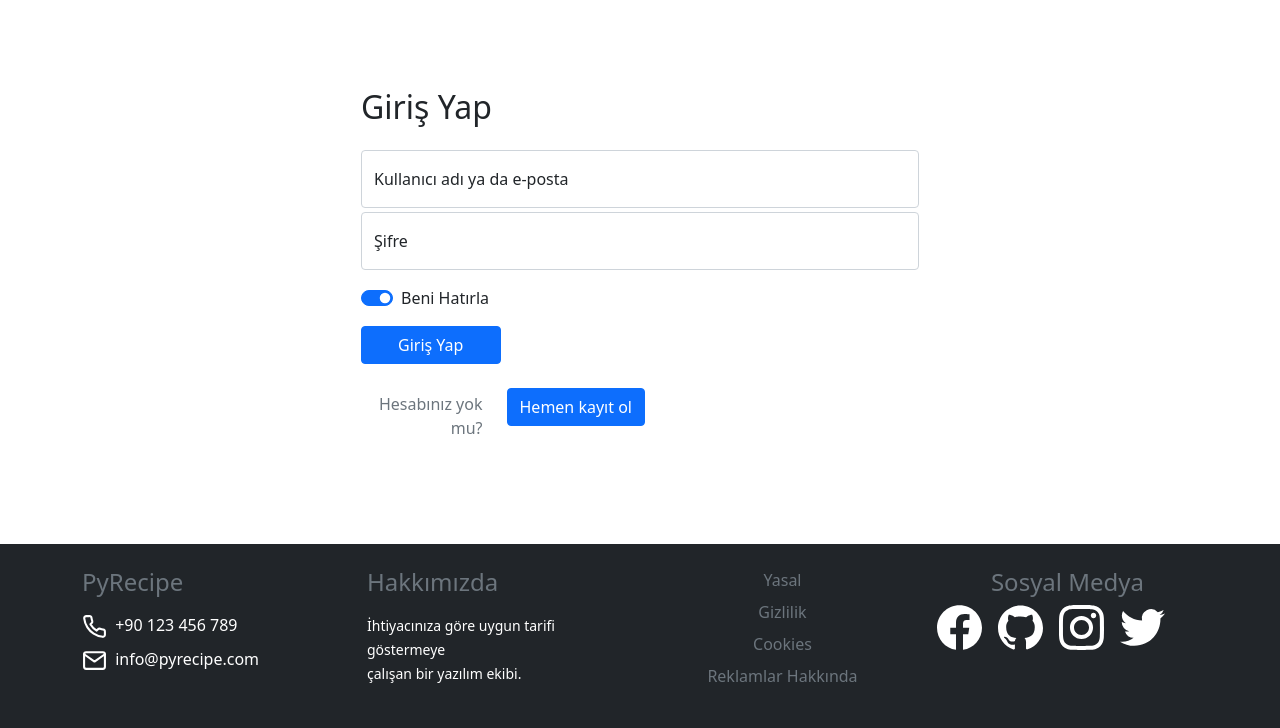
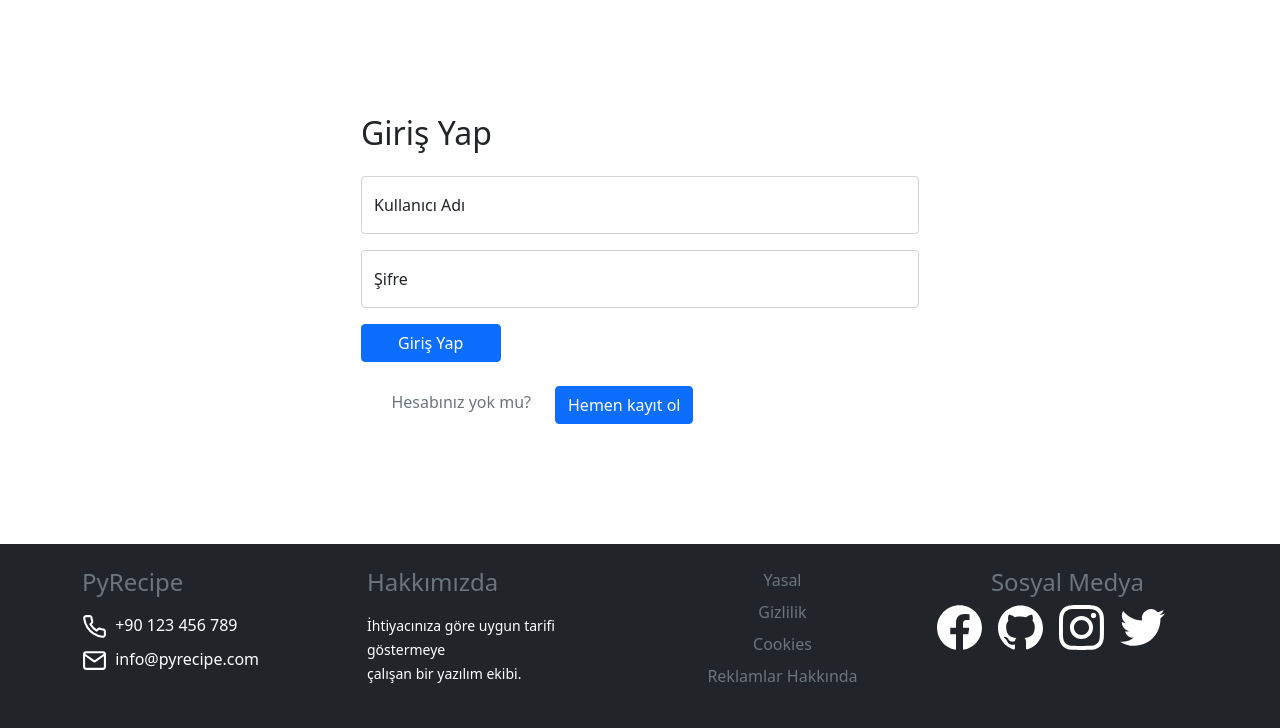
Before and after one commit to PyRecipe/PyRecipe, a Django app: page /giris in a window 1280 px wide. Shown: the part 104-832 px from the top of the page. Run offline with Django 3.2, Linux system fonts and the light colour scheme.

Commit message:
#55 (#87)
* #55

* Updated Test

* Login test fixed

Co-authored-by: Zekeriya AY <ay.zekeriya2000@gmail.com>

```diff
--- a/app/forms.py
+++ b/app/forms.py
@@ -8,6 +8,16 @@ class CreateUserForm(UserCreationForm):
         model = User
         fields = ['username','first_name','last_name','email','password1','password2']
 
+class LoginForm(forms.Form):
+  username = forms.CharField(widget=forms.TextInput(attrs={
+    'class': 'form-control',
+    'placeholder': 'Kullanıcı Adı'
+  }))
+  password = forms.CharField(widget=forms.PasswordInput(attrs={
+    'class': 'form-control',
+    'placeholder': 'Şifre'
+  }))
+
 class CommentForm(forms.Form):
   recipe_id = forms.CharField(max_length=100)
   comment = forms.CharField(widget=forms.Textarea)
--- a/app/urls.py
+++ b/app/urls.py
@@ -6,7 +6,7 @@ app_name = 'app'
 urlpatterns = [
     path('', views.index, name='index'),
     path('ayarlar', views.settings, name='settings'),
-    path('giris', views.login, name='login'),
+    path('giris', views.userLogin, name='login'),
     path('kayit', views.register, name='register'),
     path('ara', views.search, name='search'),
     path('arama-sonucu', views.searchList, name='search-list'),
--- a/app/views.py
+++ b/app/views.py
@@ -1,8 +1,10 @@
 from django.http import HttpResponseRedirect
 from django.shortcuts import render, redirect
 from django.views.generic import ListView
-from .forms import CommentForm, CreateUserForm, SearchForm
+from .forms import CommentForm, CreateUserForm, SearchForm, LoginForm
 from .models import Recipe, Comment
+from django.contrib.auth import authenticate, login
+from django.contrib import messages
 
 # homepage
 def index(request):
@@ -13,8 +15,26 @@ def settings(request):
     return render(request, 'settings.html', {'user': request.user})
 
 # login
-def login(request):
-    return render(request, 'login.html', {'user': request.user})
+def userLogin(request):
+    if request.method == "POST":
+        form = LoginForm(request.POST)
+        if form.is_valid():
+            username = form.cleaned_data['username']
+            password = form.cleaned_data['password']
+            user = authenticate(request, username=username, password=password)
+
+            if user is not None:
+                if user.is_active:
+                    login(request, user)
+                    return redirect('/')
+                else:
+                    messages.info(request, 'Hesap Devre Dışı')
+            else:
+                messages.info(request, 'Kullanıcı adı ve şifrenizi kontrol edin.')
+    else:
+        form = LoginForm()
+
+    return render(request, 'login.html', {'form': form, 'user':request.user})
 
 # register
 def register(request):
@@ -22,11 +42,11 @@ def register(request):
         user = CreateUserForm(request.POST)
         if user.is_valid():
             user.save()
+            return redirect('/giris')
     else:
         user = CreateUserForm()
 
-    context = {'form':user}
-    return render(request, 'register.html',context)
+    return render(request, 'register.html', {'form':user, 'user':request.user})
 
 # search
 def search(request):
--- a/templates/components/menu.html
+++ b/templates/components/menu.html
@@ -26,10 +26,10 @@
                     </li>
                 {% else %}
                     <li class="nav-item">
-                        <a class="nav-link" href="#">Giriş Yap</a>
+                        <a class="nav-link" href="/giris">Giriş Yap</a>
                     </li>
                     <li class="nav-item">
-                        <a class="nav-link" href="#">Kayıt Ol</a>
+                        <a class="nav-link" href="/kayit">Kayıt Ol</a>
                     </li>
                 {% endif %}
             </ul>
--- a/templates/login.html
+++ b/templates/login.html
@@ -3,33 +3,35 @@
 {% block content %}
 
 <section style="height: 68vh;" class="d-flex align-items-center justify-content-center container">
-        <form class="w-50">
+    <form class="w-50" action="{% url 'app:login' %}" method="POST">
+        {% csrf_token %}
         <h2 class="text-start mb-4">Giriş Yap</h2>
+
+        {% if messages %}
+            {% for message in messages %}
+            <div class="alert alert-{{ message.tags }}">
+                {{ message }}
+            </div>
+            {% endfor %}
+        {% endif %}
 
         <!-- form-username -->
         <div class="form-floating bg-body rounded">
-                <input class="form-control" type="text" id="floatingUsername" placeholder="Kullanıcı adı ya da e-posta">
-                <label for="floatingUsername">Kullanıcı adı ya da e-posta</label>
+            {{ form.username }}
+            <label for="floatingUsername">Kullanıcı Adı</label>
         </div>
         <!-- /form-username -->
 
         <!-- form-password -->
-            <div class="form-floating bg-body rounded">
-                <input class="form-control mt-1" type="password" id="floatingPassword" placeholder="Şifre">
+        <div class="form-floating bg-body rounded mt-3">
+            {{ form.password }}
             <label for="floatingPassword">Şifre</label>
         </div>
         <!-- /form-password -->
 
-            <!-- form-check -->
-            <div class="form-check form-switch mt-3">
-                <input class="form-check-input" type="checkbox" id="flexSwitchCheckChecked" checked>
-                <label class="form-check-label" for="flexSwitchCheckChecked">Beni Hatırla</label>
-            </div>
-            <!-- /form-check -->
-
         <!-- form-button -->
         <div class="text-start mt-3">
-                <button type="button" class="btn btn-primary w-25">Giriş Yap</button>
+            <input type="submit" value="Giriş Yap" class="btn btn-primary w-25">
         </div>
         <!-- /form-button -->
 
@@ -38,7 +40,7 @@
             <div class="col text-end mt-1">
                 <p class="text-muted">Hesabınız yok mu?</p>
             </div>
-                <div class="col-9">
+            <div class="col-8">
                 <a type="button" href="/kayit" class="btn btn-primary">Hemen kayıt ol</a>
             </div>
         </div>
--- a/templates/my_recipes.html
+++ b/templates/my_recipes.html
@@ -5,8 +5,8 @@
 <div class="container">
   <h2 class="text-center mt-4 mb-4">Tariflerim</h2>
   <div class="row justify-content-center">
-
     {% for recipe in object_list %}
+      {% if recipe.author == user.pk %}
         <div class="col-3 mb-3 ms-4 me-4">
           <a class="text-decoration-none text-dark" href="/tarif/{{ recipe.slug }}/">
             <div class="card" style="width: 20rem;">
@@ -22,8 +22,8 @@
             </div>
           </a>
         </div>
+      {% endif %}
     {% endfor %}
-
   </div>
 </div>
 
--- a/templates/register.html
+++ b/templates/register.html
@@ -4,7 +4,7 @@
     <section style="height: 68vh;" class="d-flex align-items-center justify-content-center container">
         <div>
             <h2 class="mb-4">Kayıt Ol</h2>
-            <form action="{% url 'app:login' %}" method="POST" >
+            <form action="{% url 'app:register' %}" method="POST" >
                 {% csrf_token %}
                 <!-- form-name -->
                 <div class="row mb-3">
```
Also changed, not shown: app/tests/test_urls.py (+1 -1 lines), app/tests/test_views.py (+29 -1 lines). Lines whose indentation alone changed are shown as unchanged.
